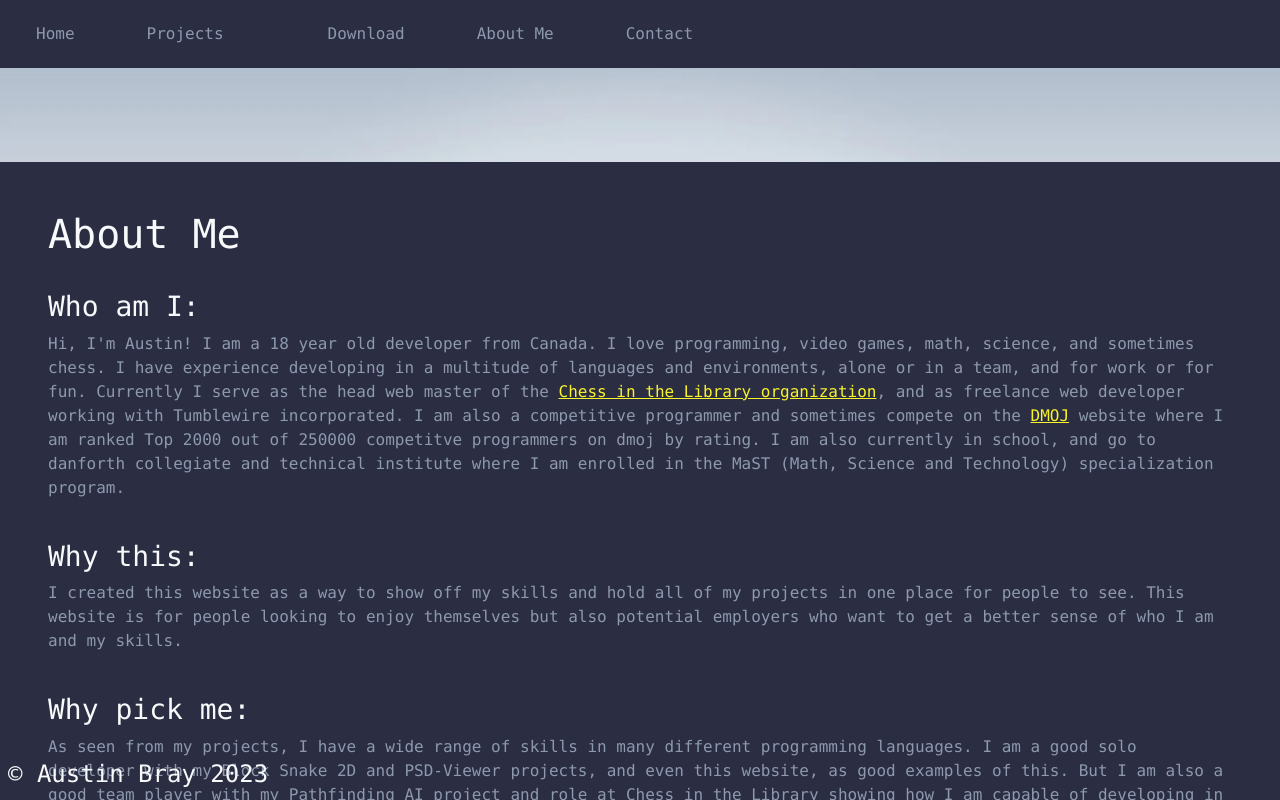
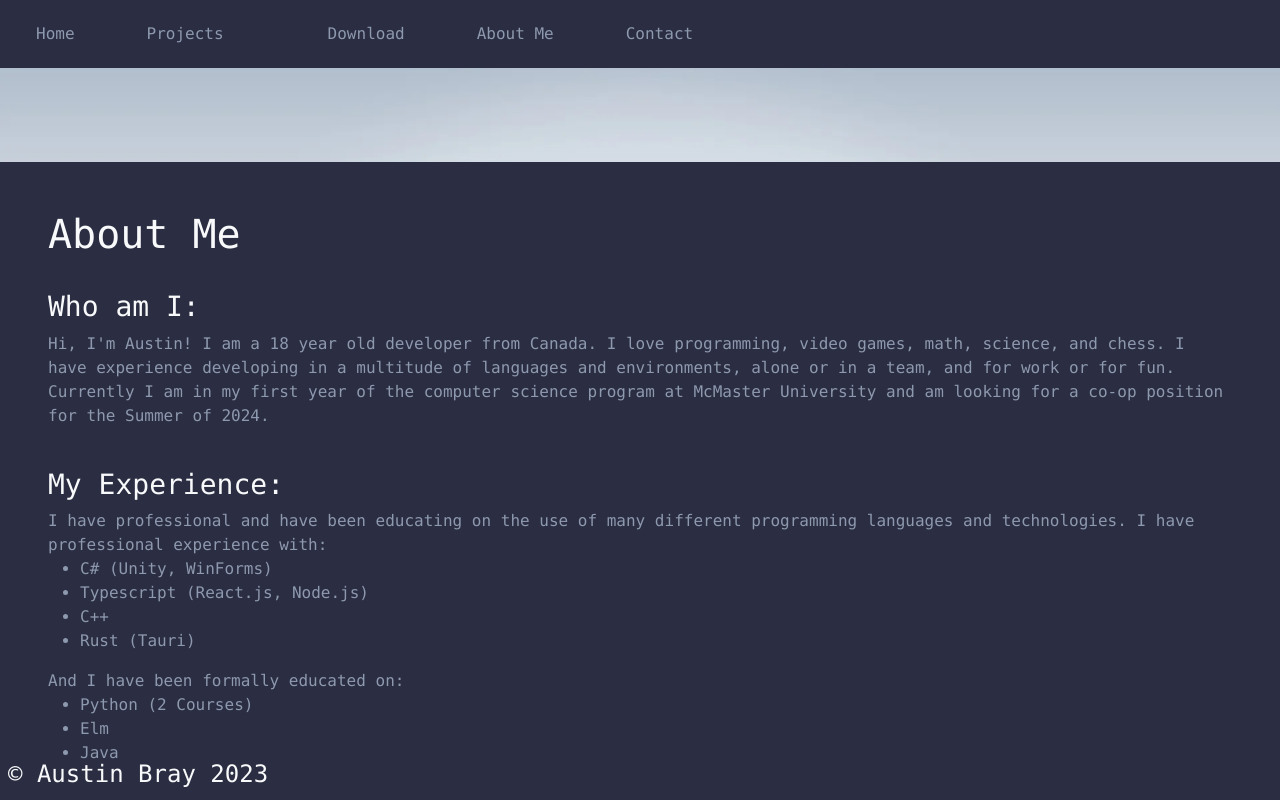
Before and after one commit to AustinBray77/austin-bray-react-site, a React (Create React App) app: page /about-me in a window 1280 px wide. Built offline with nearby package versions, Linux system fonts and the light colour scheme; some icons are missing.

Commit message:
About Me Updated

```diff
--- a/src/Pages/AboutMe/AboutMe.tsx
+++ b/src/Pages/AboutMe/AboutMe.tsx
@@ -22,52 +22,43 @@ const AboutMe = (): JSX.Element => {
 						<h3>Who am I:</h3>
 						<p className="text-pl">
 							Hi, I'm Austin! I am a 18 year old developer from Canada. I love
-							programming, video games, math, science, and sometimes chess. I
-							have experience developing in a multitude of languages and
+							programming, video games, math, science, and chess. I have
+							experience developing in a multitude of languages and
 							environments, alone or in a team, and for work or for fun.
-							Currently I serve as the head web master of the{" "}
-							<a href="https://chessinthelibrary.com/">
-								Chess in the Library organization
-							</a>
-							, and as freelance web developer working with Tumblewire
-							incorporated. I am also a competitive programmer and sometimes
-							compete on the{" "}
-							<a href="https://dmoj.ca/user/AustinBray05">DMOJ</a> website where
-							I am ranked Top 2000 out of 250000 competitve programmers on dmoj
-							by rating. I am also currently in school, and go to danforth
-							collegiate and technical institute where I am enrolled in the MaST
-							(Math, Science and Technology) specialization program.
+							Currently I am in my first year of the computer science program at
+							McMaster University and am looking for a co-op position for the
+							Summer of 2024.
 						</p>
 					</div>
 					<br />
 					<div className="fly-in-left anim-speed-3">
-						<h3>Why this:</h3>
+						<h3>My Experience:</h3>
 						<p className="text-pl">
-							I created this website as a way to show off my skills and hold all
-							of my projects in one place for people to see. This website is for
-							people looking to enjoy themselves but also potential employers
-							who want to get a better sense of who I am and my skills.
+							I have professional and have been educating on the use of many
+							different programming languages and technologies. I have
+							professional experience with:
+							<ul>
+								<li>C# (Unity, WinForms)</li>
+								<li>Typescript (React.js, Node.js)</li>
+								<li>C++</li>
+								<li>Rust (Tauri)</li>
+							</ul>
+							And I have been formally educated on:
+							<ul>
+								<li>Python (2 Courses)</li>
+								<li>Elm</li>
+								<li>Java</li>
+							</ul>
 						</p>
 					</div>
 					<br />
 					<div className="fly-in-left anim-speed-4">
 						<h3>Why pick me:</h3>
 						<p className="text-pl">
-							As seen from my projects, I have a wide range of skills in many
-							different programming languages. I am a good solo developer with
-							my Block Snake 2D and PSD-Viewer projects, and even this website,
-							as good examples of this. But I am also a good team player with my
-							Pathfinding AI project and role at Chess in the Library showing
-							how I am capable of developing in a team. I am also ruthlessly
-							ambitious and ready to make a name for myself, meaning I will
-							provide you with the highest quality service possible. With all
-							this said, I will only being accepting freelance offers of
-							technologies which are already in my repitoir. Those being: C#
-							(Unity, Winforms, ASP.NET, Selenium), Java/Typescript (React.js,
-							Node.js, Express), C++ (Win32 API, IO Console). If you are
-							interest in hiring me for creating an application using one of
-							those technologies, please visit the{" "}
-							<a href="/Contact">Contact</a> page.
+							As seen from the paragraph, I have the experience and technical
+							knowledge to code (or learn to) anything that you could need me
+							to. However, the real reason you should hire me is because of my
+							drive and passion for programming.
 						</p>
 					</div>
 					<button
```
